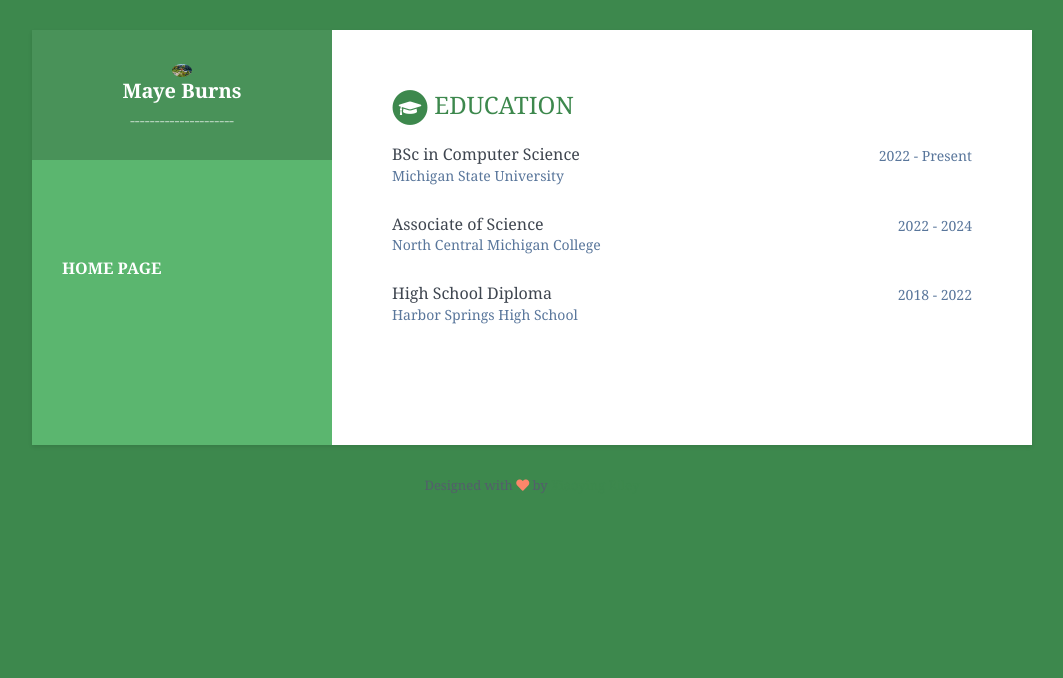
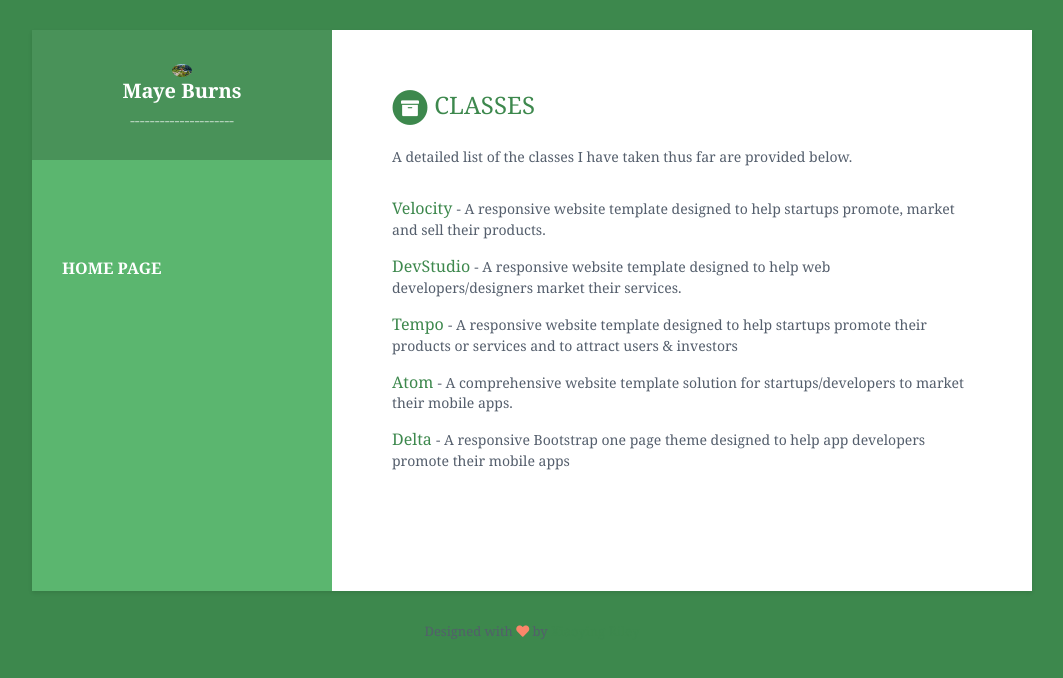
Before and after one commit to burnsmay/burnsmay.github.io.classes, a Jekyll site: the page built from index.html, in a window 1280 px wide. Shown: the top 678 px of the page, without its empty margins (108-1171 px from the left). Built offline with Jekyll 4.4.1, drawn with Linux system fonts in a browser that asks for light colours.

Commit message:
Update data.yml added classes

```diff
--- a/_data/data.yml
+++ b/_data/data.yml
@@ -35,21 +35,30 @@ sidebar:
 
 
 
-education:
-    title: Education
-    info:
-      - degree: BSc in Computer Science
-        university: Michigan State University
-        time: 2022 - Present
+projects:
+    title: Classes
+    intro: >
+      A detailed list of the classes I have taken thus far are provided below.
+    assignments:
+      - title: Velocity
+        link: "#hook"
+        tagline: "A responsive website template designed to help startups promote, market and sell their products."
 
-      - degree: Associate of Science
-        university: North Central Michigan College
-        time: 2022 - 2024
+      - title: DevStudio
+        link: "#"
+        tagline: "A responsive website template designed to help web developers/designers market their services."
 
-      - degree: High School Diploma
-        university: Harbor Springs High School
-        time: 2018 - 2022
+      - title: Tempo
+        link: "#"
+        tagline: "A responsive website template designed to help startups promote their products or services and to attract users &amp; investors"
 
+      - title: Atom
+        link: "#"
+        tagline: "A comprehensive website template solution for startups/developers to market their mobile apps."
+
+      - title: Delta
+        link: "#"
+        tagline: "A responsive Bootstrap one page theme designed to help app developers promote their mobile apps"
 
 
 footer: >
```
